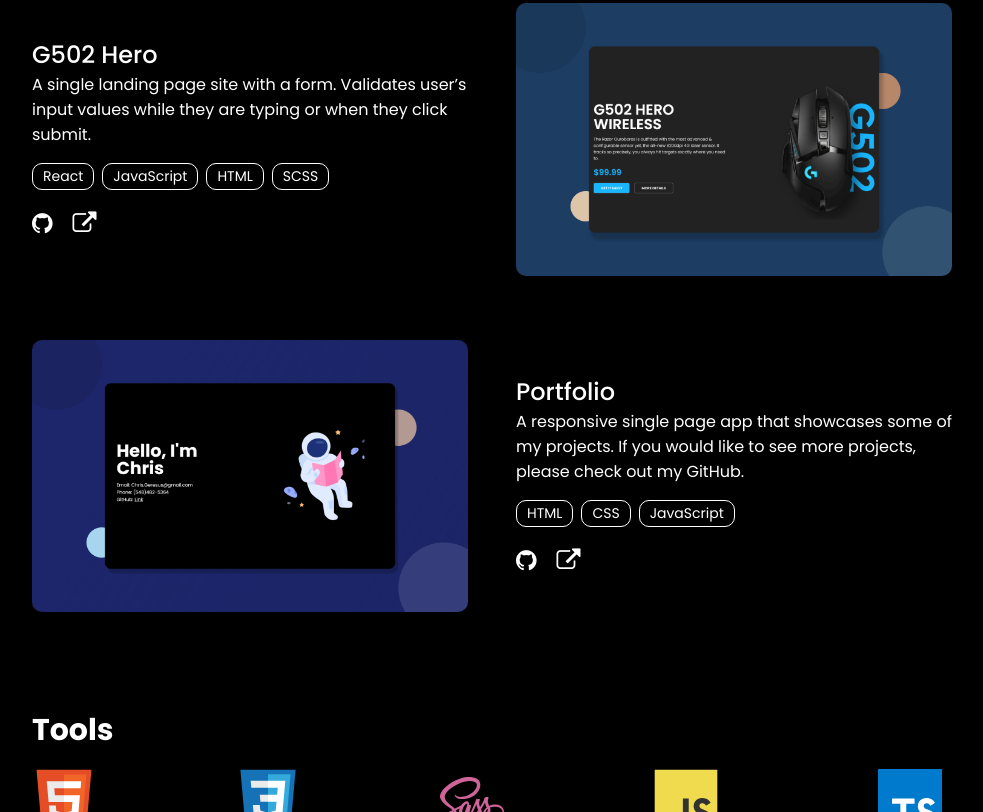
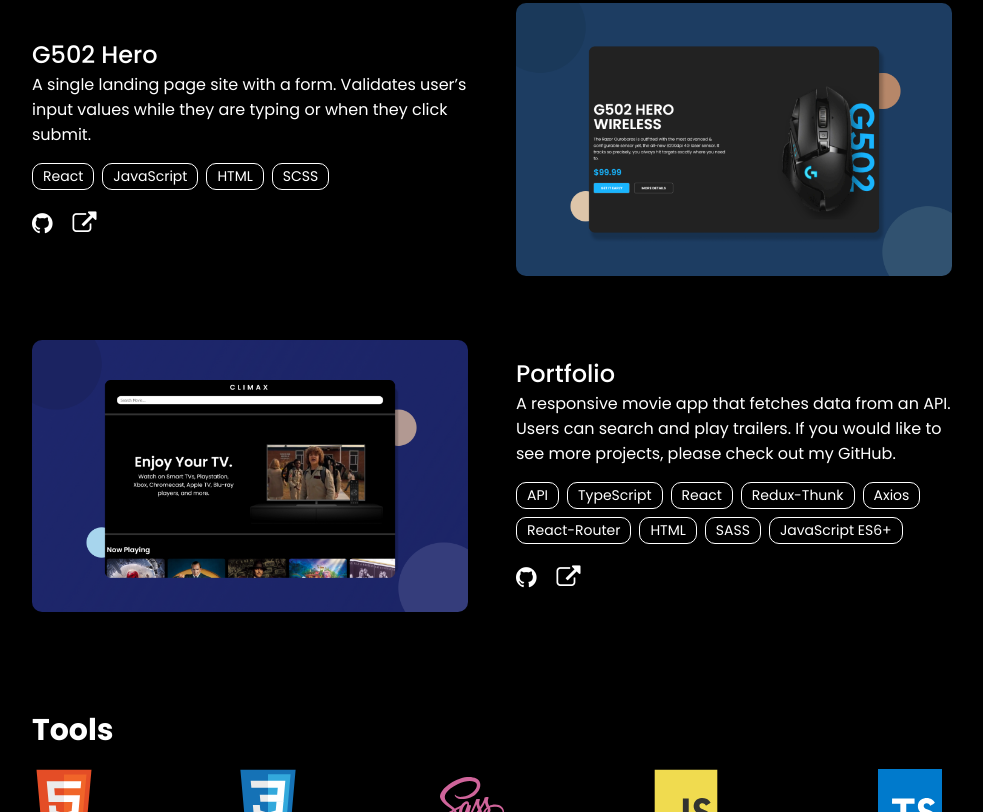
Before and after one commit to Tcodingg/portfolio, a plain HTML site: page index.html in a window 1280 px wide. Shown: the part 1292-2104 px from the top of the page, without its empty margins (148-1131 px from the left). Drawn offline with nearby package versions, Linux system fonts and the light colour scheme; a script that the page names is missing.

Commit message:
add the climax app

```diff
--- a/index.html
+++ b/index.html
@@ -35,7 +35,7 @@
                <h1>Hello, I'm Chris</h1>
                <div class="contact-details">
                   <p>Email: <span>Chris.Geresus@gmail.com</span></p>
-                  <p>Phone: <span>(548)482-5364</span></p>
+                  <p>Phone: <span>(226)505-9019</span></p>
                   <p>
                      GitHub:
                      <span
@@ -121,28 +121,34 @@
             </div>
             <div class="projects-content flex">
                <div class="projects-content-left">
-                  <img src="./images/portfolio.png" alt="" />
+                  <img src="./images/climax.png" alt="" />
                </div>
                <div class="projects-content-right">
                   <hi class="sub-title">Portfolio</hi>
                   <p class="text">
-                     A responsive single page app that showcases some of my
-                     projects. If you would like to see more projects, please
-                     check out my GitHub.
+                     A responsive movie app that fetches data from an API. Users
+                     can search and play trailers. If you would like to see more
+                     projects, please check out my GitHub.
                   </p>
                   <ul class="tech-used">
+                     <li>API</li>
+                     <li>TypeScript</li>
+                     <li>React</li>
+                     <li>Redux-Thunk</li>
+                     <li>Axios</li>
+                     <li>React-Router</li>
                      <li>HTML</li>
-                     <li>CSS</li>
-                     <li>JavaScript</li>
+                     <li>SASS</li>
+                     <li>JavaScript ES6+</li>
                   </ul>
                   <div class="link">
                      <a
-                        href="https://github.com/Tcodingg/portfolio"
+                        href="https://github.com/Tcodingg/climax"
                         target="_blank"
                         ><i class="fa fa-github" aria-hidden="true"></i
                      ></a>
                      <a
-                        href="https://chrisprojects.netlify.app/"
+                        href="https://climax-movie-app.netlify.app/"
                         target="_blank"
                         ><i class="fa fa-external-link" aria-hidden="true"></i
                      ></a>
```
Also changed, not shown: images/climax.png (added).
